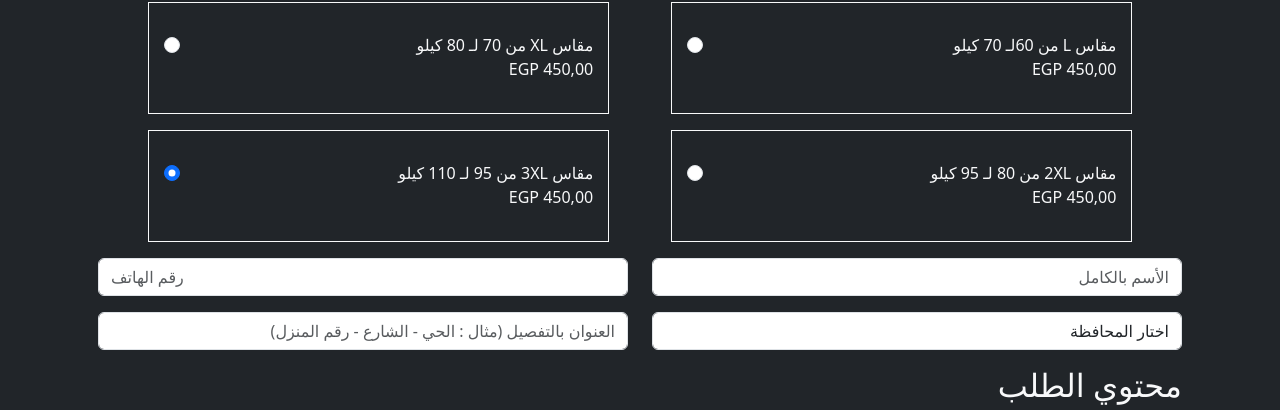
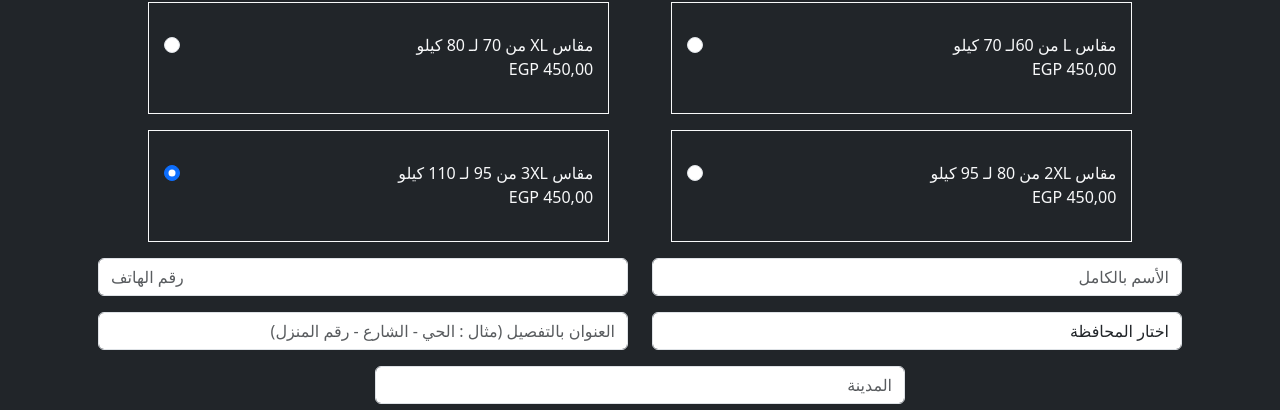
Before and after one commit to joker-0-7/clothland, a plain HTML site: page index.html in a window 1280 px wide. Shown: the part 3368-3778 px from the top of the page. Drawn offline with Linux system fonts and the light colour scheme.

Commit message:
Update index.html

```diff
--- a/index.html
+++ b/index.html
@@ -322,6 +322,10 @@
             <input type="text" class="form-control" name="address" placeholder="العنوان بالتفصيل (مثال : الحي - الشارع - رقم المنزل)"
               required>
           </div>
+          <div class="col-md-6 col-sm12">
+            <input type="text" class="form-control" name="madina" placeholder="المدينة"
+              required>
+          </div>
           <div class="content col-12">
             <div class="head">
               <h2>محتوي الطلب</h2>
```
